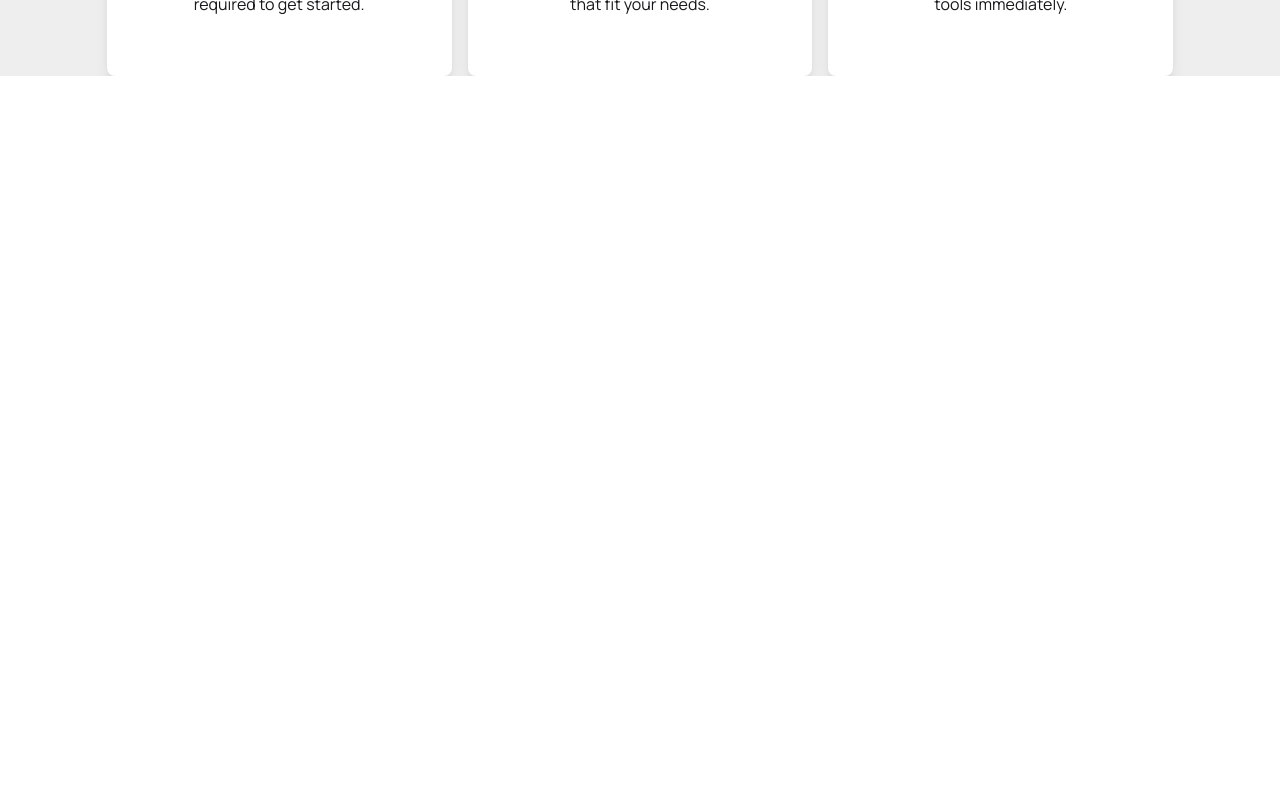
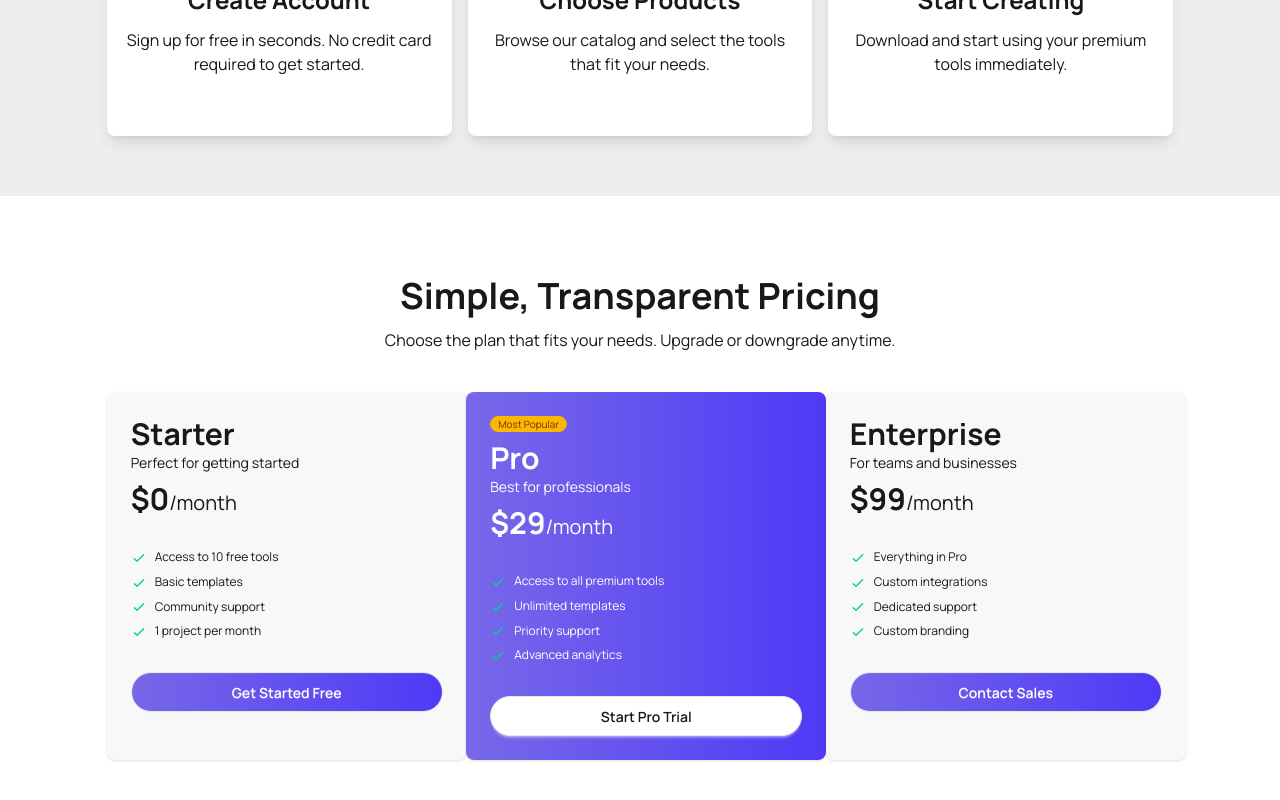
Before and after one commit to Arifuzzaman09/Assignment-6-digitools, a React (Vite) app: page / in a window 1280 px wide. Shown: the part 1333-2133 px from the top of the page. Before the commit the page ends 1409 px from the top, so only its background shows below. Built offline with nearby package versions, Linux system fonts and the light colour scheme.

Commit message:
added pricing section

```diff
--- a/src/App.jsx
+++ b/src/App.jsx
@@ -2,6 +2,7 @@
 import './App.css'
 import Banner from './Components/Banner'
 import Navbar from './Components/Navbar'
+import Pricing from './Components/Pricing'
 import Stats from './Components/Stats'
 import Steps from './Components/Steps'
 
@@ -15,6 +16,7 @@
        <Stats></Stats>
 
        <Steps></Steps>
+       <Pricing></Pricing>
 
 
 
--- /dev/null
+++ b/src/Components/Pricing.jsx
@@ -0,0 +1,119 @@
+import React from 'react';
+
+const Pricing = () => {
+    return (
+        <div className='py-20 space-y-10 w-10/12 mx-auto'>
+            <div className='text-center space-y-3'>
+                <h2 className='text-4xl font-bold'>Simple, Transparent Pricing</h2>
+                <p>Choose the plan that fits your needs. Upgrade or downgrade anytime.</p>
+            </div>
+
+            <div className='grid grid-cols-1   md:grid-cols-3 gap-3'>
+
+                <div className="card w-90 bg-base-200 shadow-sm">
+                    <div className="card-body">
+
+                        <div className="">
+                            <h2 className="text-3xl font-bold">Starter</h2>
+                            <p>Perfect for getting started</p>
+                        </div>
+                        <span className="text-xl"><span className='text-3xl font-bold'>$0</span>/month</span>
+                        <ul className="mt-6 flex flex-col gap-2 text-xs">
+                            <li>
+                                <svg xmlns="http://www.w3.org/2000/svg" className="size-4 me-2 inline-block text-success" fill="none" viewBox="0 0 24 24" stroke="currentColor"><path strokeLinecap="round" strokeLinejoin="round" strokeWidth="2" d="M5 13l4 4L19 7" /></svg>
+                                <span>Access to 10 free tools</span>
+                            </li>
+                            <li>
+                                <svg xmlns="http://www.w3.org/2000/svg" className="size-4 me-2 inline-block text-success" fill="none" viewBox="0 0 24 24" stroke="currentColor"><path strokeLinecap="round" strokeLinejoin="round" strokeWidth="2" d="M5 13l4 4L19 7" /></svg>
+                                <span>Basic templates</span>
+                            </li>
+                            <li>
+                                <svg xmlns="http://www.w3.org/2000/svg" className="size-4 me-2 inline-block text-success" fill="none" viewBox="0 0 24 24" stroke="currentColor"><path strokeLinecap="round" strokeLinejoin="round" strokeWidth="2" d="M5 13l4 4L19 7" /></svg>
+                                <span>Community support</span>
+                            </li>
+                            <li>
+                                <svg xmlns="http://www.w3.org/2000/svg" className="size-4 me-2 inline-block text-success" fill="none" viewBox="0 0 24 24" stroke="currentColor"><path strokeLinecap="round" strokeLinejoin="round" strokeWidth="2" d="M5 13l4 4L19 7" /></svg>
+                                <span>1 project per month</span>
+                            </li>
+                        </ul>
+                        <div className="mt-6">
+                            <button className="btn  btn-block bg-linear-to-l from-[#4F39F6] to-[#5b48e4d2] text-white rounded-full">Get Started Free</button>
+                        </div>
+                    </div>
+                </div>
+
+                <div className="card w-90 bg-linear-to-l from-[#4F39F6] to-[#5b48e4d2] text-white shadow-sm">
+                    <div className="card-body">
+                        <span className="badge badge-xs badge-warning">Most Popular</span>
+                        <div className="">
+                            <h2 className="text-3xl font-bold">Pro</h2>
+                              <p>Best for professionals</p>
+
+                        </div>
+                        <span className="text-xl"><span className='text-3xl font-bold'>$29</span>/month</span>
+                        <ul className="mt-6 flex flex-col gap-2 text-xs">
+                            <li>
+                                <svg xmlns="http://www.w3.org/2000/svg" className="size-4 me-2 inline-block text-success" fill="none" viewBox="0 0 24 24" stroke="currentColor"><path strokeLinecap="round" strokeLinejoin="round" strokeWidth="2" d="M5 13l4 4L19 7" /></svg>
+                                <span>Access to all premium tools</span>
+                            </li>
+                            <li>
+                                <svg xmlns="http://www.w3.org/2000/svg" className="size-4 me-2 inline-block text-success" fill="none" viewBox="0 0 24 24" stroke="currentColor"><path strokeLinecap="round" strokeLinejoin="round" strokeWidth="2" d="M5 13l4 4L19 7" /></svg>
+                                <span>Unlimited templates</span>
+                            </li>
+                            <li>
+                                <svg xmlns="http://www.w3.org/2000/svg" className="size-4 me-2 inline-block text-success" fill="none" viewBox="0 0 24 24" stroke="currentColor"><path strokeLinecap="round" strokeLinejoin="round" strokeWidth="2" d="M5 13l4 4L19 7" /></svg>
+                                <span>Priority support</span>
+                            </li>
+                            <li>
+                                <svg xmlns="http://www.w3.org/2000/svg" className="size-4 me-2 inline-block text-success" fill="none" viewBox="0 0 24 24" stroke="currentColor"><path strokeLinecap="round" strokeLinejoin="round" strokeWidth="2" d="M5 13l4 4L19 7" /></svg>
+                                <span>Advanced analytics</span>
+                            </li>
+                        </ul>
+                        <div className="mt-6">
+                            <button className="btn bg-white rounded-full btn-block">Start Pro Trial</button>
+                        </div>
+                    </div>
+                </div>
+
+
+                <div className="card w-90 bg-base-200 shadow-sm">
+                    <div className="card-body">
+
+                        <div className="">
+                            <h2 className="text-3xl font-bold">Enterprise</h2>
+                            <p>For teams and businesses</p>
+                        </div>
+                        <span className="text-xl"><span className='text-3xl font-bold'>$99</span>/month</span>
+                        <ul className="mt-6 flex flex-col gap-2 text-xs">
+                            <li>
+                                <svg xmlns="http://www.w3.org/2000/svg" className="size-4 me-2 inline-block text-success" fill="none" viewBox="0 0 24 24" stroke="currentColor"><path strokeLinecap="round" strokeLinejoin="round" strokeWidth="2" d="M5 13l4 4L19 7" /></svg>
+                                <span>Everything in Pro</span>
+                            </li>
+                            <li>
+                                <svg xmlns="http://www.w3.org/2000/svg" className="size-4 me-2 inline-block text-success" fill="none" viewBox="0 0 24 24" stroke="currentColor"><path strokeLinecap="round" strokeLinejoin="round" strokeWidth="2" d="M5 13l4 4L19 7" /></svg>
+                                <span>Custom integrations</span>
+                            </li>
+                            <li>
+                                <svg xmlns="http://www.w3.org/2000/svg" className="size-4 me-2 inline-block text-success" fill="none" viewBox="0 0 24 24" stroke="currentColor"><path strokeLinecap="round" strokeLinejoin="round" strokeWidth="2" d="M5 13l4 4L19 7" /></svg>
+                                <span>Dedicated support</span>
+                            </li>
+                            <li>
+                                <svg xmlns="http://www.w3.org/2000/svg" className="size-4 me-2 inline-block text-success" fill="none" viewBox="0 0 24 24" stroke="currentColor"><path strokeLinecap="round" strokeLinejoin="round" strokeWidth="2" d="M5 13l4 4L19 7" /></svg>
+                                <span>Custom branding</span>
+                            </li>
+                        </ul>
+                        <div className="mt-6">
+                            <button className="btn  btn-block bg-linear-to-l from-[#4F39F6] to-[#5b48e4d2] text-white rounded-full">Contact Sales</button>
+                        </div>
+                    </div>
+                </div>
+
+            </div>
+
+
+
+        </div>
+    );
+};
+
+export default Pricing;
--- a/src/Components/Steps.jsx
+++ b/src/Components/Steps.jsx
@@ -5,7 +5,7 @@
 
 const Steps = () => {
     return (
-        <div className='bg-base-300'>
+        <div className='bg-base-300 py-15'>
             <div className='w-10/12 mx-auto space-y-8'>
                 <div className='text-center space-y-2'>
                     <h1 className='text-4xl font-bold'>Get Started in 3 Steps</h1>
```
